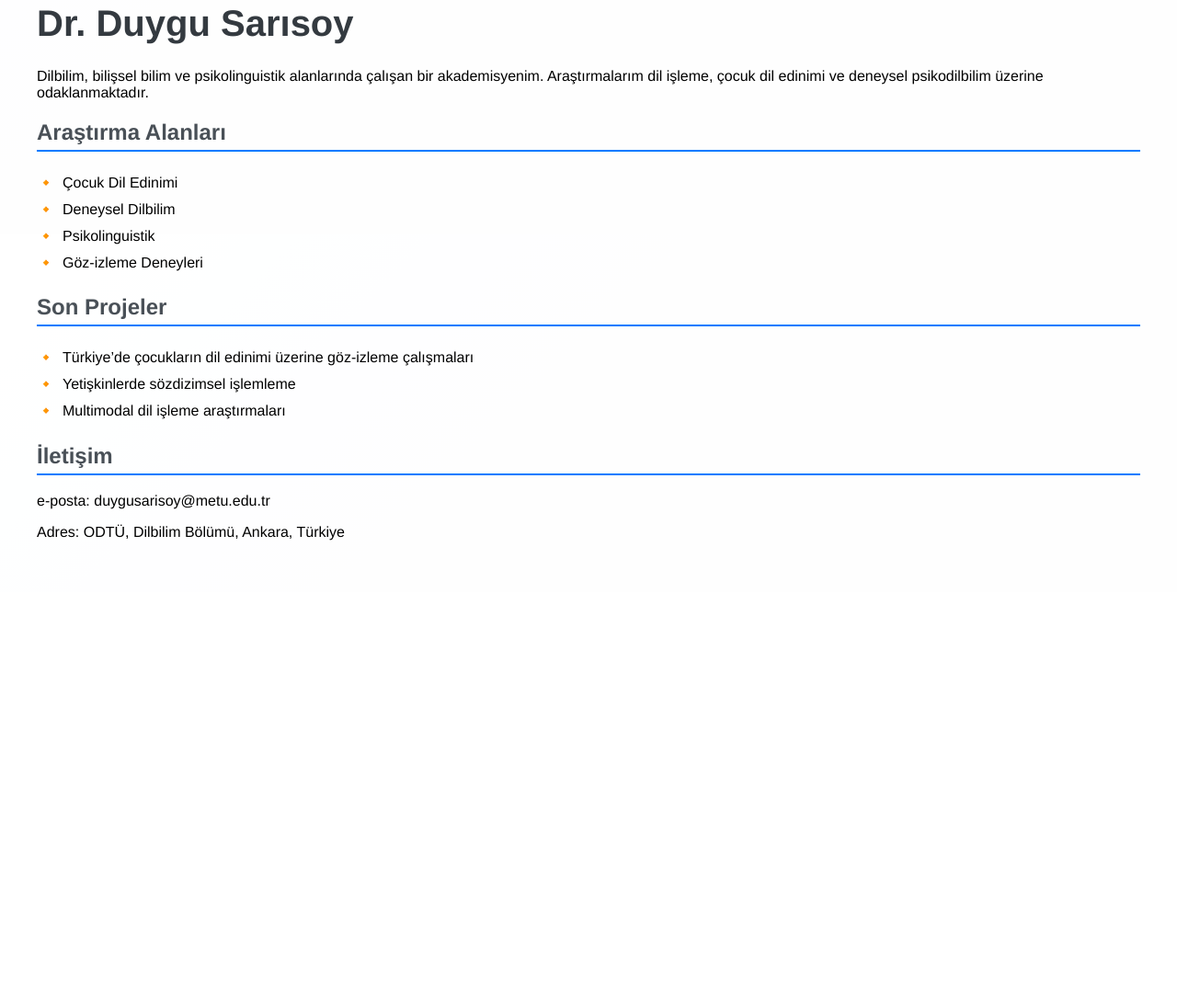
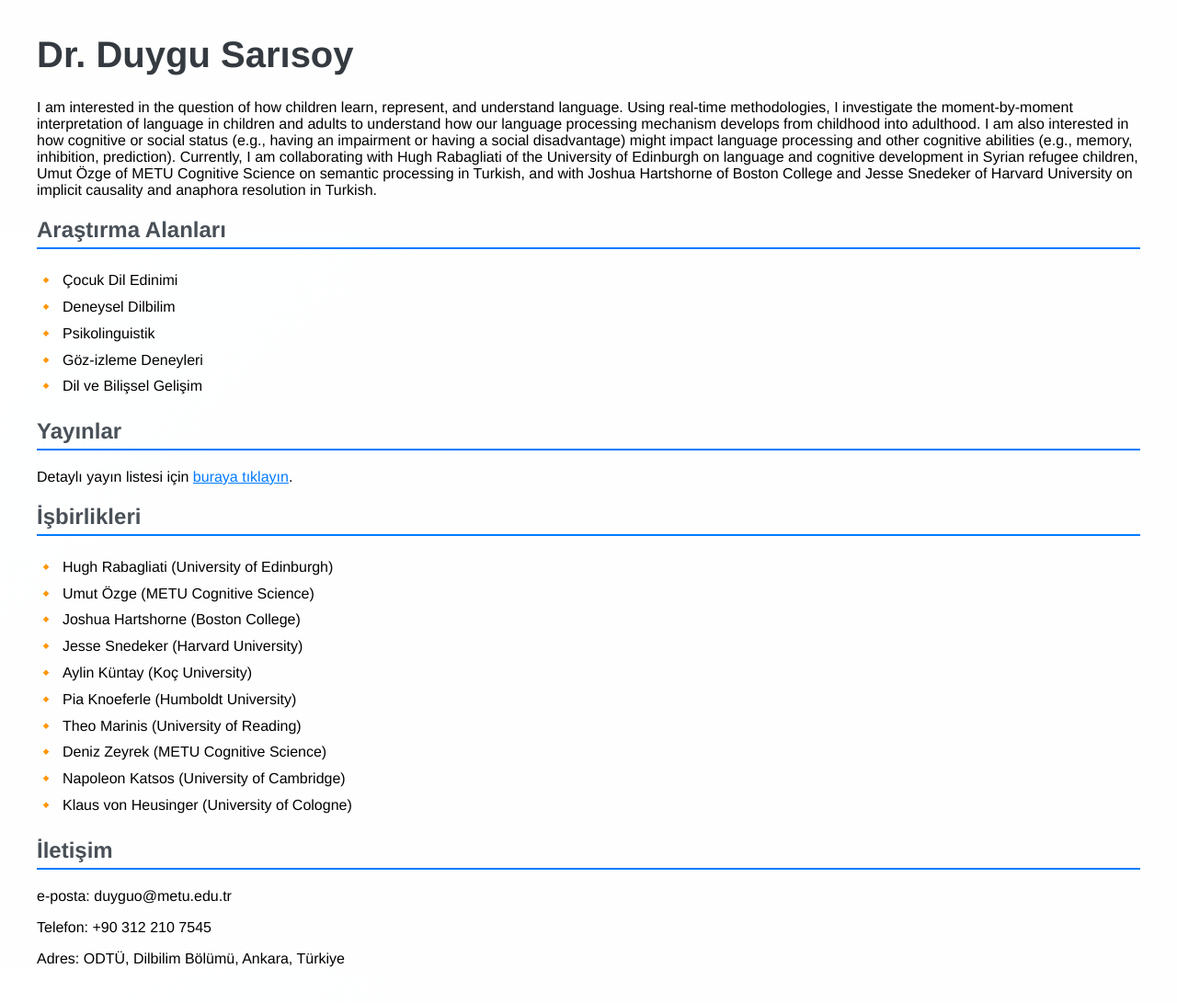
Before and after one commit to sengunibrahim/duygusarisoy-metu, a plain HTML site: page index.html in a window 1280 px wide. Shown: the part 545-1636 px from the top of the page at 92% size. Before the commit the page ends 1189 px from the top, so only its background shows below. Drawn offline with Linux system fonts and the light colour scheme.

Commit message:
Add files via upload

```diff
--- a/index.html
+++ b/index.html
@@ -12,7 +12,8 @@
         <div class="sidebar">
             <img src="profil.jpg" alt="Duygu Sarısoy" class="profile-img">
             <h2>Duygu Sarısoy</h2>
-            <p>duygusarisoy@metu.edu.tr</p>
+            <p>duyguo@metu.edu.tr</p>
+            <p>Tel: +90 312 210 7545</p>
             <p>Orta Doğu Teknik Üniversitesi</p>
             <a href="cv.pdf" class="cv-button" target="_blank">📥 CV İndir</a>
             <nav>
@@ -27,7 +28,7 @@
         </div>
         <div class="content">
             <h1>Dr. Duygu Sarısoy</h1>
-            <p>Dilbilim, bilişsel bilim ve psikolinguistik alanlarında çalışan bir akademisyenim. Araştırmalarım dil işleme, çocuk dil edinimi ve deneysel psikodilbilim üzerine odaklanmaktadır.</p>
+            <p>I am interested in the question of how children learn, represent, and understand language. Using real-time methodologies, I investigate the moment-by-moment interpretation of language in children and adults to understand how our language processing mechanism develops from childhood into adulthood. I am also interested in how cognitive or social status (e.g., having an impairment or having a social disadvantage) might impact language processing and other cognitive abilities (e.g., memory, inhibition, prediction). Currently, I am collaborating with Hugh Rabagliati of the University of Edinburgh on language and cognitive development in Syrian refugee children, Umut Özge of METU Cognitive Science on semantic processing in Turkish, and with Joshua Hartshorne of Boston College and Jesse Snedeker of Harvard University on implicit causality and anaphora resolution in Turkish.</p>
 
             <h2>Araştırma Alanları</h2>
             <ul>
@@ -35,17 +36,29 @@
                 <li>Deneysel Dilbilim</li>
                 <li>Psikolinguistik</li>
                 <li>Göz-izleme Deneyleri</li>
+                <li>Dil ve Bilişsel Gelişim</li>
             </ul>
 
-            <h2>Son Projeler</h2>
+            <h2>Yayınlar</h2>
+            <p>Detaylı yayın listesi için <a href="publications.html">buraya tıklayın</a>.</p>
+
+            <h2>İşbirlikleri</h2>
             <ul>
-                <li>Türkiye’de çocukların dil edinimi üzerine göz-izleme çalışmaları</li>
-                <li>Yetişkinlerde sözdizimsel işlemleme</li>
-                <li>Multimodal dil işleme araştırmaları</li>
+                <li>Hugh Rabagliati (University of Edinburgh)</li>
+                <li>Umut Özge (METU Cognitive Science)</li>
+                <li>Joshua Hartshorne (Boston College)</li>
+                <li>Jesse Snedeker (Harvard University)</li>
+                <li>Aylin Küntay (Koç University)</li>
+                <li>Pia Knoeferle (Humboldt University)</li>
+                <li>Theo Marinis (University of Reading)</li>
+                <li>Deniz Zeyrek (METU Cognitive Science)</li>
+                <li>Napoleon Katsos (University of Cambridge)</li>
+                <li>Klaus von Heusinger (University of Cologne)</li>
             </ul>
 
             <h2>İletişim</h2>
-            <p>e-posta: duygusarisoy@metu.edu.tr</p>
+            <p>e-posta: duyguo@metu.edu.tr</p>
+            <p>Telefon: +90 312 210 7545</p>
             <p>Adres: ODTÜ, Dilbilim Bölümü, Ankara, Türkiye</p>
         </div>
     </div>
```
